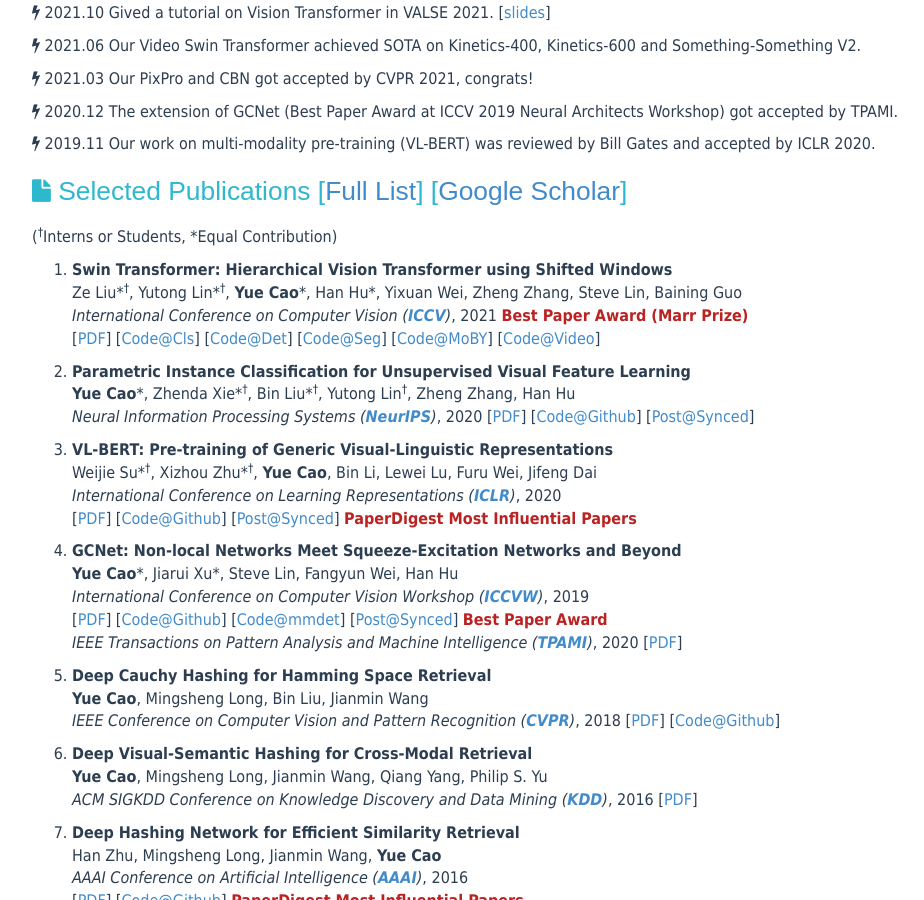
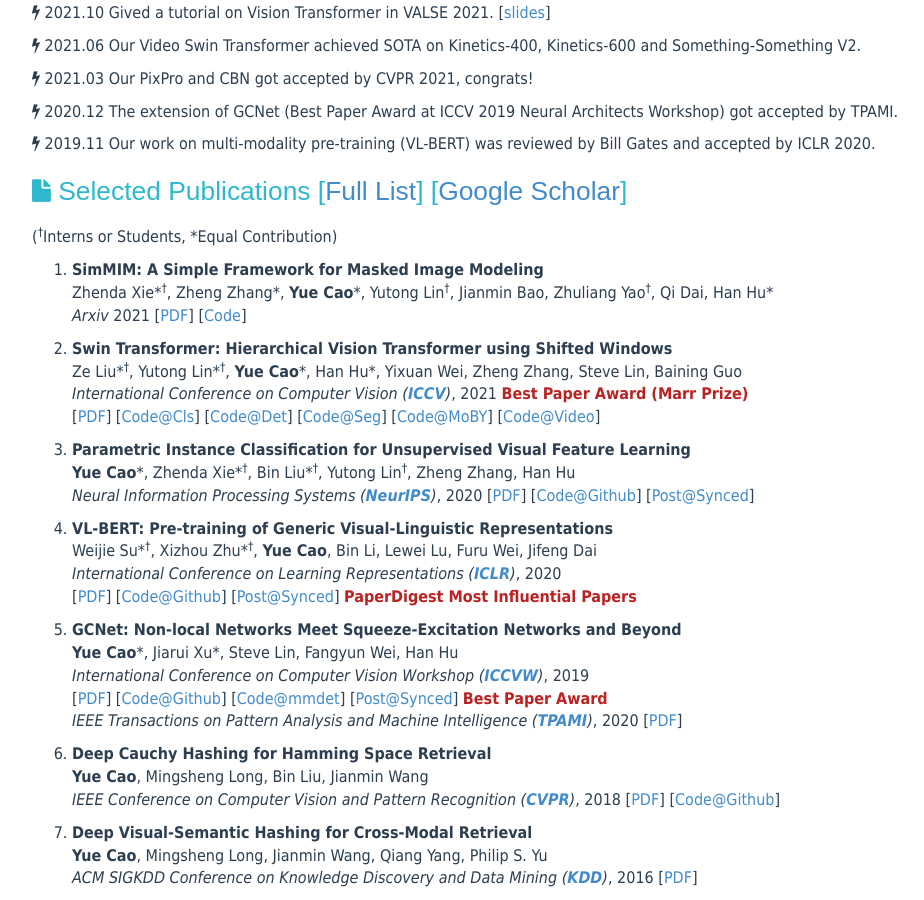
Before and after one commit to caoyue10/caoyue10.github.io, a Jekyll site: the page built from index.html, in a window 1280 px wide and 900 px high, scrolled down 563 px. Shown: the whole window, without its empty margins (138-1062 px from the left). Built offline with Jekyll 4.4.1, drawn with Linux system fonts in a browser that asks for light colours; the list of posts is cut into pages by our own code.

Commit message:
Update index.html

```diff
--- a/index.html
+++ b/index.html
@@ -52,6 +52,12 @@
     </header>
 	<p>(<sup><span>&#8224;</span></sup>Interns or Students, *Equal Contribution)</p>
     <ol>
+      <li>
+	<p><strong>SimMIM: A Simple Framework for Masked Image Modeling</strong><br>
+            Zhenda Xie*<sup><span>&#8224;</span></sup>, Zheng Zhang*, <strong>Yue Cao</strong>*, Yutong Lin<sup><span>&#8224;</span></sup>, Jianmin Bao, Zhuliang Yao<sup><span>&#8224;</span></sup>, Qi Dai, Han Hu*<br>
+	    <em>Arxiv</em> 2021 [<a href="https://arxiv.org/abs/2111.09886">PDF</a>] [<a href="https://github.com/microsoft/SimMIM">Code</a>]
+	</p>
+      </li>
       <li>
 	<p><strong>Swin Transformer: Hierarchical Vision Transformer using Shifted Windows</strong><br>
             Ze Liu*<sup><span>&#8224;</span></sup>, Yutong Lin*<sup><span>&#8224;</span></sup>, <strong>Yue Cao</strong>*, Han Hu*, Yixuan Wei, Zheng Zhang, Steve Lin, Baining Guo<br>
```
